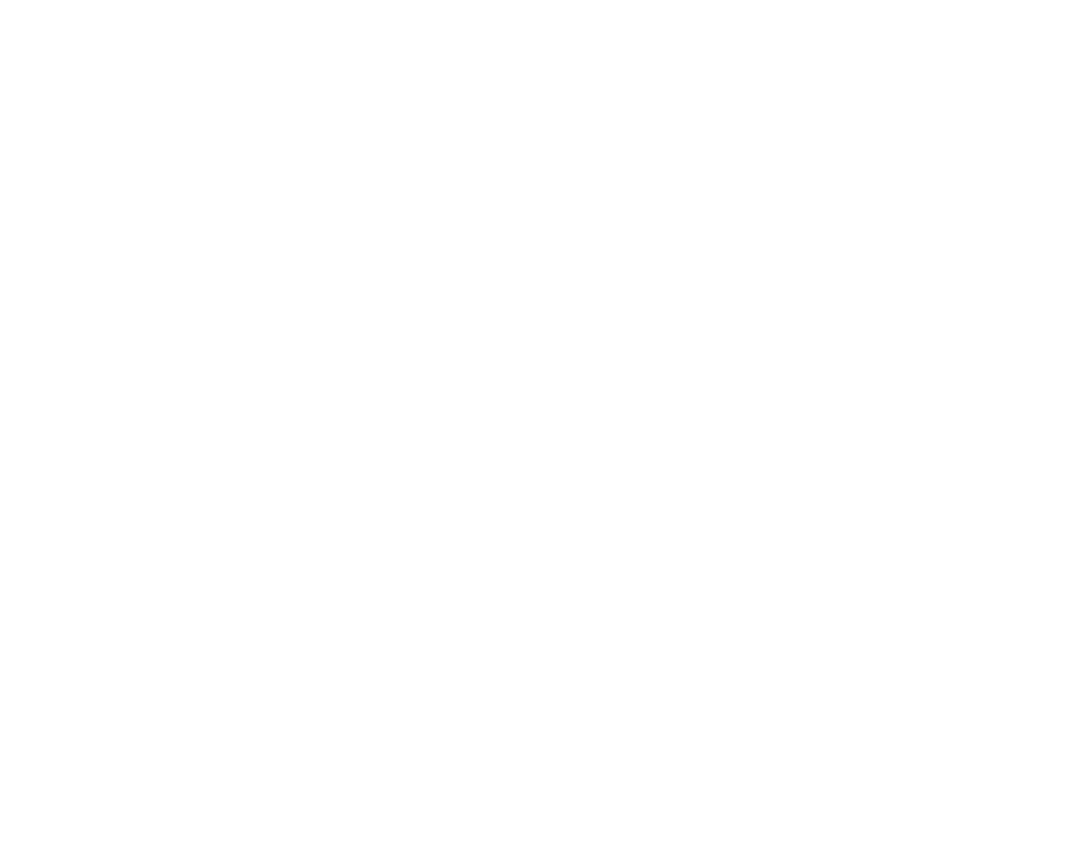
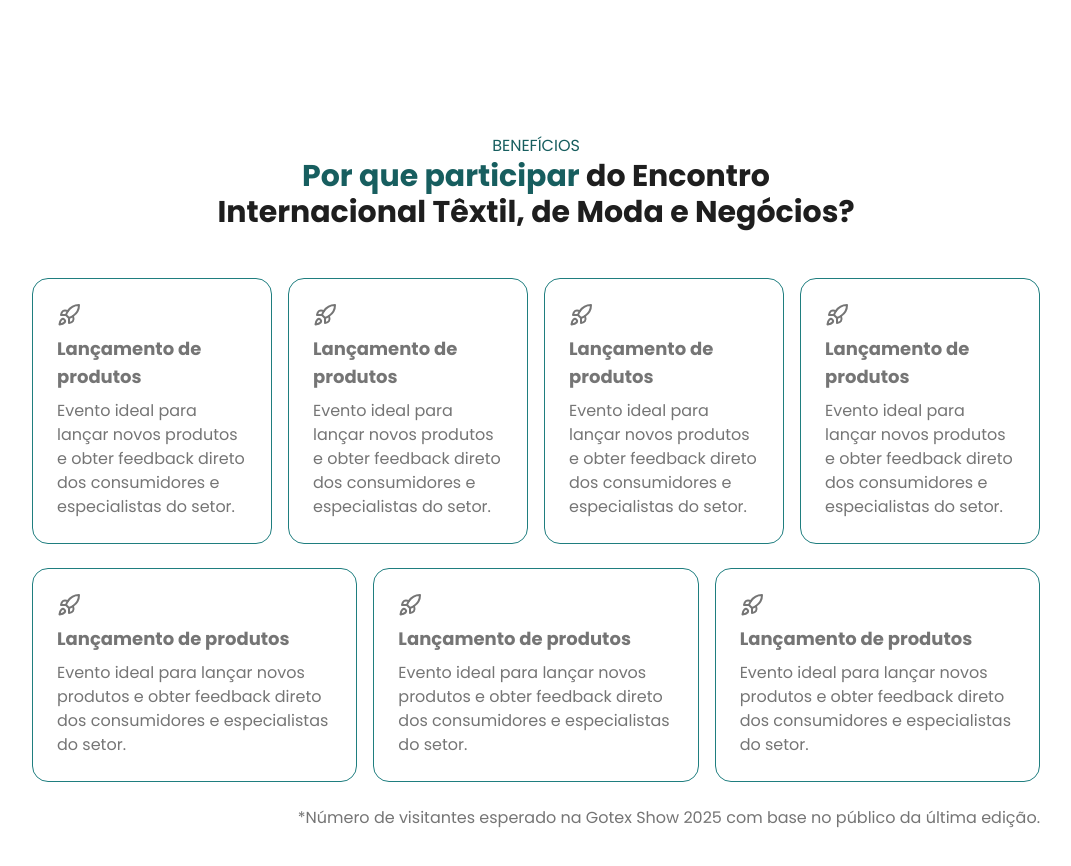
Before and after one commit to mtscarvalho/gotex-show-site, a Next.js app: page / in a window 1280 px wide. Shown: the part 1400-2266 px from the top of the page, without its empty margins (104-1175 px from the left). Before the commit the page ends 1302 px from the top, so only its background shows below. Built offline with nearby package versions, Linux system fonts and the light colour scheme.

Commit message:
Creat components cards

```diff
--- a/src/app/page.tsx
+++ b/src/app/page.tsx
@@ -2,8 +2,9 @@
 
 import { Button } from "@/components/button";
 import { IconList } from "@/components/icon-list";
-import { Calendar, CheckCircle, Users } from "lucide-react";
+import { Calendar, CheckCircle, Clock, MapPin, Rocket, RocketIcon, Users } from "lucide-react";
 import ColoredLine from "@/components/colored-line";
+import Card from "@/components/card-icon";
 
 export default function Home() {
   return (
@@ -57,17 +58,66 @@
                   <IconList>
                     <IconList.Item icon={Users}>Evento presencial</IconList.Item>
                     <IconList.Item icon={Calendar}>05 a 07 de agosto de 2025</IconList.Item>
+                    <IconList.Item icon={MapPin}>Distrito Anhembi, Expo 2, Avenida Olavo Fontoura, 1209  –  Santana, São Paulo/SP - 02012-021</IconList.Item>
+                    <IconList.Item icon={Clock}> 05 e 06/08: 10h às 18h <br /> 07/08: 10h às 17h</IconList.Item>
                   </IconList>
-                  {/* <ul>
-                    <li>Evento presencial</li>
-                    <li>05 a 07 de agosto de 2025</li>
-                  </ul> */}
                 </div>
               </div>
             </div>
           </div>
         </div>
       </section>
+
+      <section className="py-24">
+        <div className="container grid gap-y-12">
+          <div className="space-y-4 text-center">
+            <span className="uppercase text-brand">Benefícios</span>
+            <h2 className="text-3xl font-bold text-default text-balance"><span className="text-brand">Por que participar</span> do Encontro Internacional Têxtil, de Moda e Negócios?</h2>
+          </div>
+          <div className="space-y-6">
+          <div className="grid grid-cols-4 gap-x-4">
+            <Card
+              icon={<Rocket />}
+              title="Lançamento de produtos"
+              description="Evento ideal para lançar novos produtos e obter feedback direto dos consumidores e especialistas do setor."
+            />
+            <Card
+              icon={<Rocket />}
+              title="Lançamento de produtos"
+              description="Evento ideal para lançar novos produtos e obter feedback direto dos consumidores e especialistas do setor."
+            />
+            <Card
+              icon={<Rocket />}
+              title="Lançamento de produtos"
+              description="Evento ideal para lançar novos produtos e obter feedback direto dos consumidores e especialistas do setor."
+            />
+            <Card
+              icon={<Rocket />}
+              title="Lançamento de produtos"
+              description="Evento ideal para lançar novos produtos e obter feedback direto dos consumidores e especialistas do setor."
+            />
+          </div>
+          <div className="grid grid-cols-3 gap-x-4">
+              <Card
+                icon={<Rocket />}
+                title="Lançamento de produtos"
+                description="Evento ideal para lançar novos produtos e obter feedback direto dos consumidores e especialistas do setor."
+              />
+              <Card
+                icon={<Rocket />}
+                title="Lançamento de produtos"
+                description="Evento ideal para lançar novos produtos e obter feedback direto dos consumidores e especialistas do setor."
+              />
+              <Card
+                icon={<Rocket />}
+                title="Lançamento de produtos"
+                description="Evento ideal para lançar novos produtos e obter feedback direto dos consumidores e especialistas do setor."
+              />
+          </div>
+          <p className="text-right">*Número de visitantes esperado na Gotex Show 2025 com base no público da última edição.</p>
+          </div>
+        </div>
+      </section>
     </main>
   );
 }
--- /dev/null
+++ b/src/components/card-icon.tsx
@@ -0,0 +1,17 @@
+import React from 'react'
+
+interface CardProps {
+  icon: React.ReactNode;
+  title: string;
+  description: string;
+}
+
+export default function Card({ icon, title, description }: CardProps) {
+  return (
+    <div className="flex flex-col items-start gap-2 rounded-2xl border border-brand p-6">
+      <div>{icon}</div>
+      <h3 className="text-lg font-bold text-gray-900">{title}</h3>
+      <p className="text-gray-600">{description}</p>
+    </div>
+  );
+}
```
